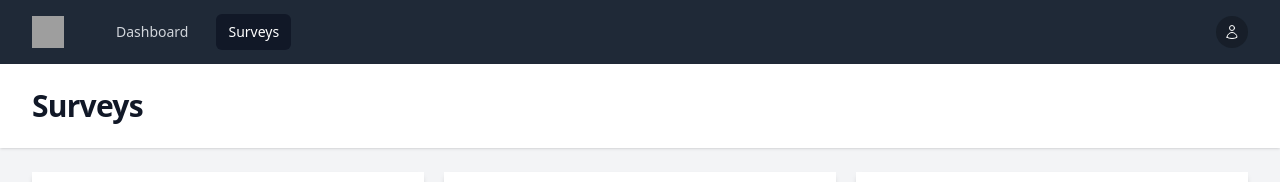
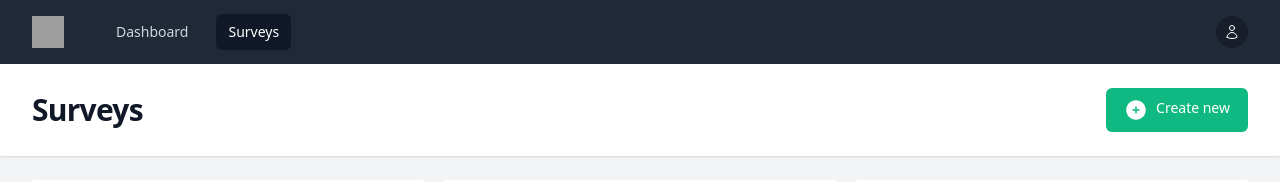
Before and after one commit to alexsam20/laravel-react-survey, a React (Vite) app in the folder react/: page /surveys in a window 1280 px wide. Shown: the top 182 px of the page. Built offline with nearby package versions, Linux system fonts and the light colour scheme; grey boxes are pictures that could not be loaded.

Commit message:
Create SurveyView component. Add rout surveys/create. Create new button page.

```diff
--- a/react/src/router.jsx
+++ b/react/src/router.jsx
@@ -5,6 +5,7 @@
 import Signup from "./views/Signup.jsx";
 import GuestLayout from "./components/GuestLayout.jsx";
 import DefaultLayout from "./components/DefaultLayout.jsx";
+import SurveyView from "./views/SurveyView.jsx";
 
 const router = createBrowserRouter([
   {
@@ -22,6 +23,10 @@
       {
         path: '/surveys',
         element: <Surveys />,
+      },
+      {
+        path: '/surveys/create',
+        element: <SurveyView />,
       },
     ]
   },
--- /dev/null
+++ b/react/src/views/SurveyView.jsx
@@ -0,0 +1,10 @@
+import React from "react";
+import PageComponent from "../components/PageComponent.jsx";
+
+export default function SurveyView() {
+  return (
+    <PageComponent title="Create new Survey">
+      Survey Form
+    </PageComponent>
+  );
+};
--- a/react/src/views/Surveys.jsx
+++ b/react/src/views/Surveys.jsx
@@ -1,20 +1,27 @@
 import PageComponent from "../components/PageComponent.jsx";
 import SurveyListItem from "../components/SurveyListItem.jsx";
 import {useStateContext} from "../contexts/ContextProvider.jsx";
+import TButton from "../components/core/TButton.jsx";
+import {PlusCircleIcon} from "@heroicons/react/24/solid/index.js";
 
 export default function Surveys() {
   const {surveys} = useStateContext();
   console.log(surveys);
 
   const onDeleteClick = () => {
-      console.log("on Delete click");
+    console.log("on Delete click");
   }
 
   return (
-    <PageComponent title="Surveys">
+    <PageComponent title="Surveys" buttons={(
+      <TButton color="green" to="/surveys/create">
+        <PlusCircleIcon className="h-6 w-6 mr-2"/>
+        Create new
+      </TButton>
+    )}>
       <div className="grid grid-cols-1 gap-5 sm:grid-cols-2 md:grid-cols-3">
         {surveys.map((survey) => (
-            <SurveyListItem survey={survey} key={survey.id} onDeleteClick={onDeleteClick} />
+          <SurveyListItem survey={survey} key={survey.id} onDeleteClick={onDeleteClick}/>
         ))}
       </div>
     </PageComponent>
```
